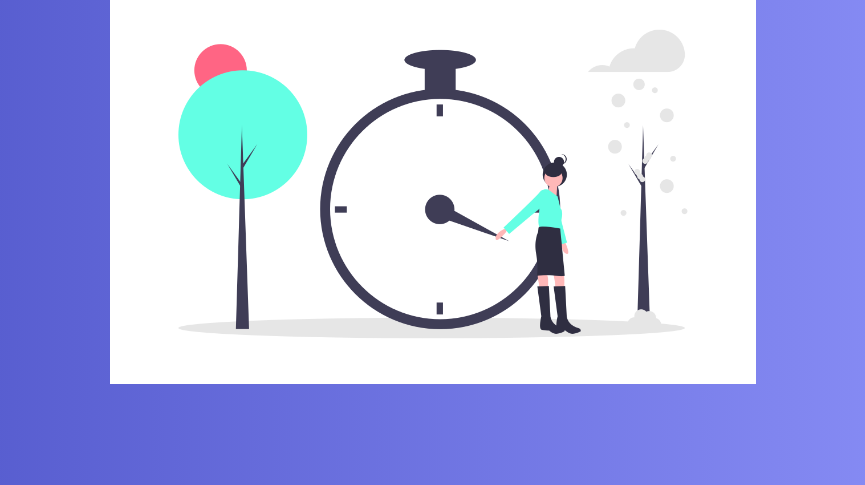
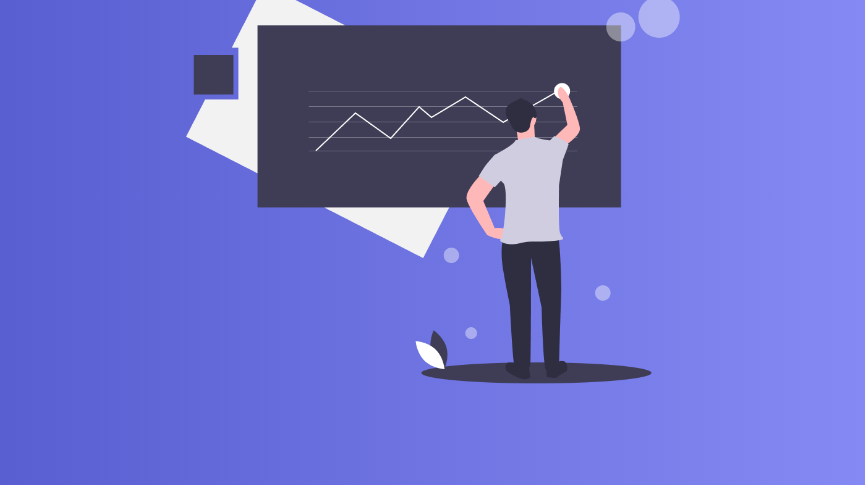
Before and after one commit to AswinAsok/Just-Countdown, a plain HTML site: page index.html in a window 1280 px wide. Shown: the part 315-800 px from the top of the page, without its empty margins (207-1072 px from the left). Drawn offline with Linux system fonts and the light colour scheme.

Commit message:
Update index.html

```diff
--- a/index.html
+++ b/index.html
@@ -35,7 +35,7 @@
                 </div>
               </div>
           </div>
-          <img class="waiting" src="./undraw_season_change_f99v (1).png"/>
+          <img class="waiting" src="./Icon 1.png"/>
       </section>
     <script src="app.js"></script>
   </body>
```
